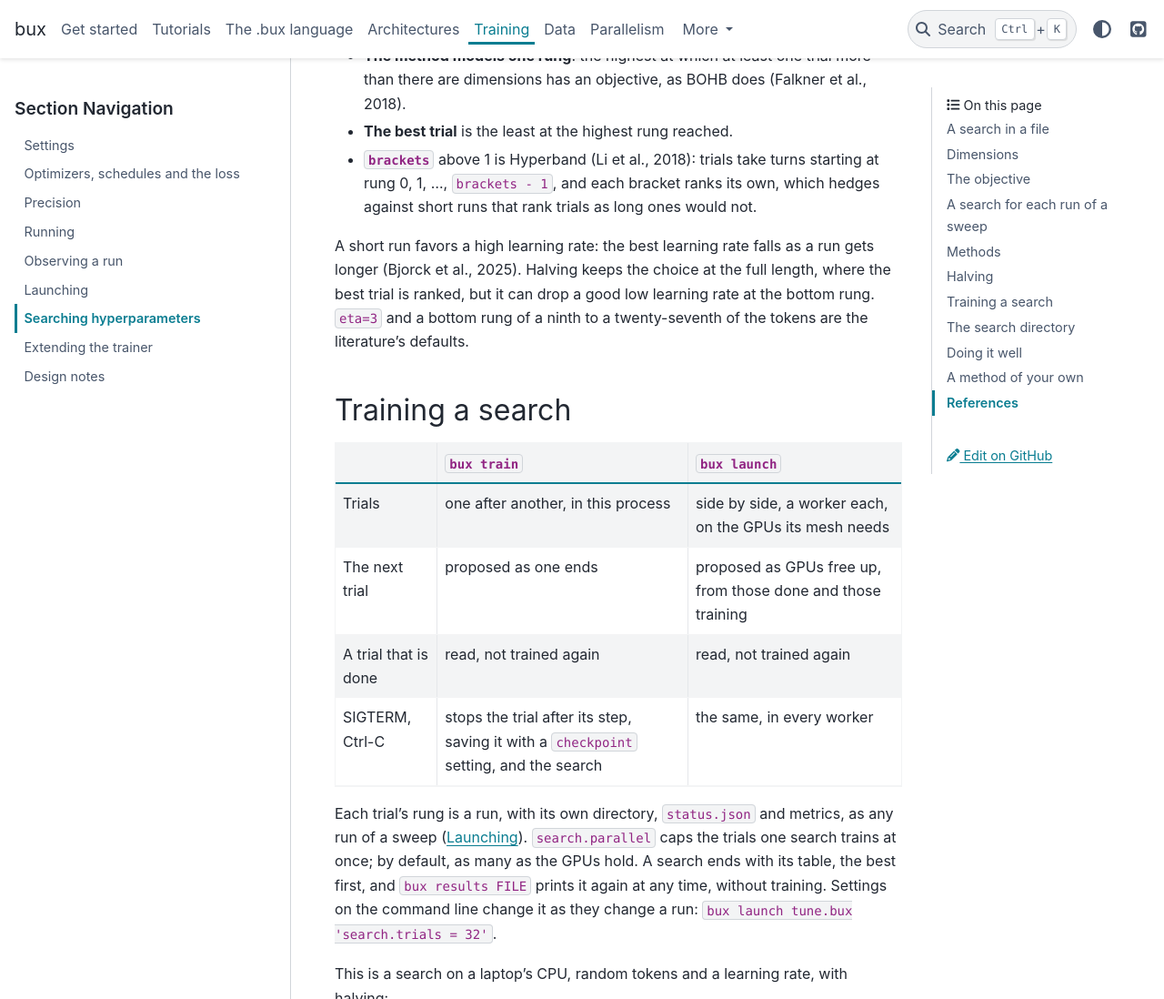
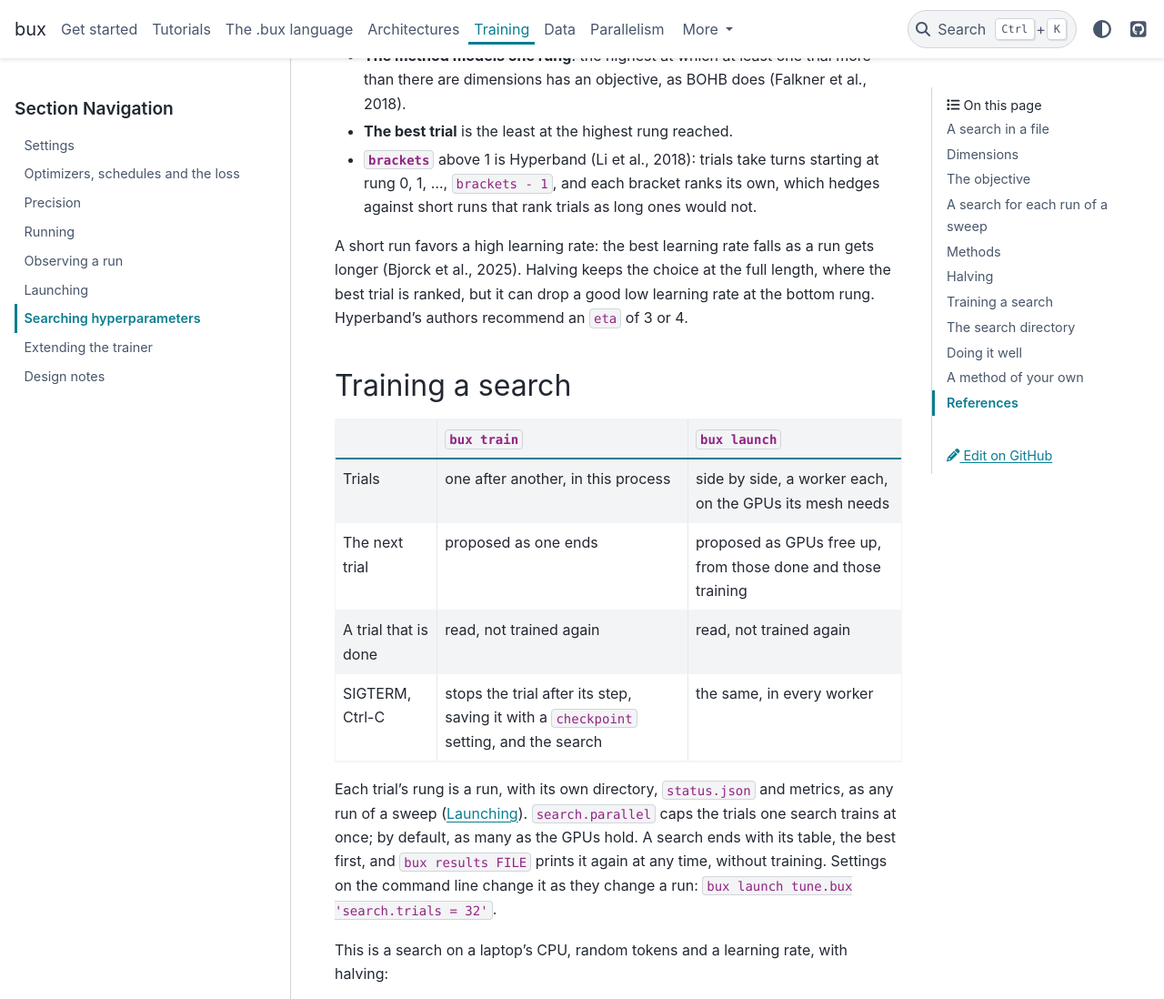
Before and after one commit to pilot7747/bux, a Sphinx documentation site: the page built from docs/training/searching.md, in a window 1280 px wide and 1400 px high, scrolled down 6279 px, cut to the strip 0-1098 px from the top of the window. Shown: the whole strip at 91% size. Built offline with Sphinx 7.4.7 and the PyData theme 0.15.4, drawn with Linux system fonts in a browser that asks for light colours; some of the changed text lies outside the part shown.

Commit message:
Search: the editor's hover prints an objective; the README says what a search is; the guide's claims tightened
Co-Authored-By: Claude Opus 5.5 <noreply@anthropic.com>

```diff
--- a/docs/training/searching.md
+++ b/docs/training/searching.md
@@ -222,8 +223,7 @@ earned it, a new trial at the bottom: no rung waits for the rest of it.
 A short run favors a high learning rate: the best learning rate falls as a run gets
 longer (Bjorck et al., 2025). Halving keeps the choice at the full length, where the
 best trial is ranked, but it can drop a good low learning rate at the bottom rung.
-`eta=3` and a bottom rung of a ninth to a twenty-seventh of the tokens are the
-literature's defaults.
+Hyperband's authors recommend an `eta` of 3 or 4.
 
 (training-a-search)=
 ## Training a search
```
Also changed, not shown: other parts of docs/training/searching.md (+5 -4 lines), README.md (+11 -0 lines), 2 other files.
